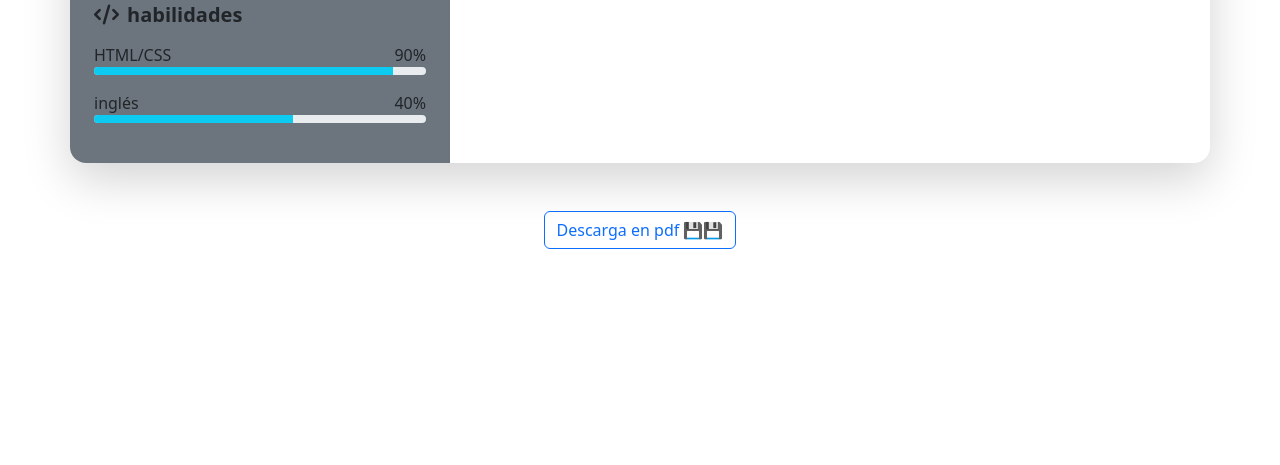
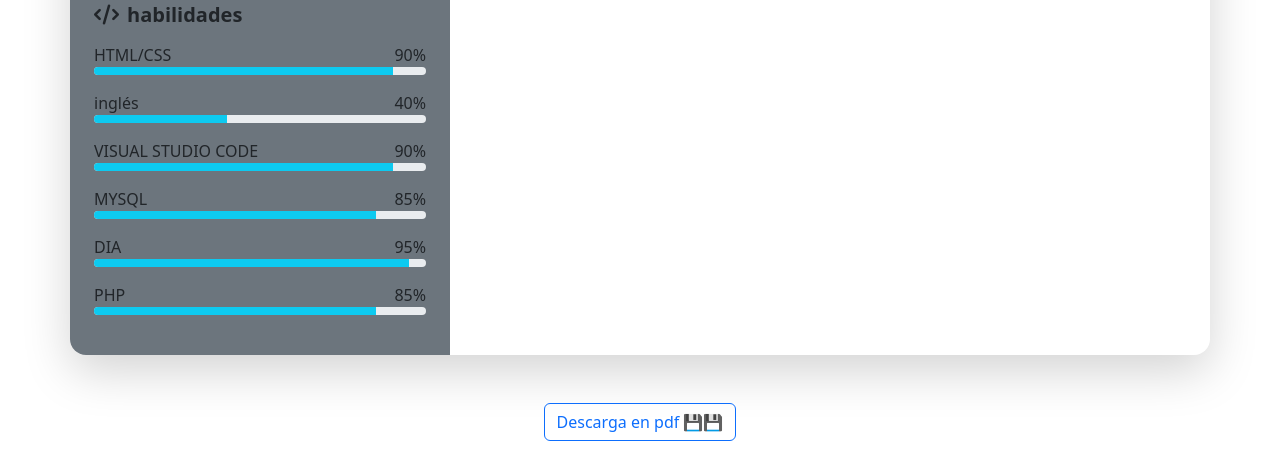
Before and after one commit to Crisfer2317/portafolio_web, a plain HTML site: page index.html in a window 1280 px wide. Shown: the part 1010-1475 px from the top of the page. Before the commit the page ends 1283 px from the top, so only its background shows below. Drawn offline with nearby package versions, Linux system fonts and the light colour scheme.

Commit message:
Add files via upload

```diff
--- a/index.html
+++ b/index.html
@@ -84,8 +84,36 @@
                     <span>inglés</span>
                     <span>40%</span>
                 </div>
-                <div class="progress mb-3" style="height: 8px;">
-                    <div class="progress-bar bg-info" style="width: 60%;"></div>
+                 <div class="progress mb-3" style="height: 8px;">
+                    <div class="progress-bar bg-info" style="width: 40%;"></div>
+                </div>
+                 <div class="d-flex justify-content-between">
+                    <span>VISUAL STUDIO CODE</span>
+                    <span>90%</span>
+                </div>
+                 <div class="progress mb-3" style="height: 8px;">
+                    <div class="progress-bar bg-info" style="width: 90%;"></div>
+                </div>
+                 <div class="d-flex justify-content-between">
+                    <span>MYSQL</span>
+                    <span>85%</span>
+                </div>
+                 <div class="progress mb-3" style="height: 8px;">
+                    <div class="progress-bar bg-info" style="width: 85%;"></div>
+                </div>
+                 <div class="d-flex justify-content-between">
+                    <span>DIA</span>
+                    <span>95%</span>
+                </div>
+                 <div class="progress mb-3" style="height: 8px;">
+                    <div class="progress-bar bg-info" style="width: 95%;"></div>
+                </div>
+                 <div class="d-flex justify-content-between">
+                    <span>PHP</span>
+                    <span>85%</span>
+                </div>
+                 <div class="progress mb-3" style="height: 8px;">
+                    <div class="progress-bar bg-info" style="width: 85%;"></div>
                 </div>
                </section>
 
```
